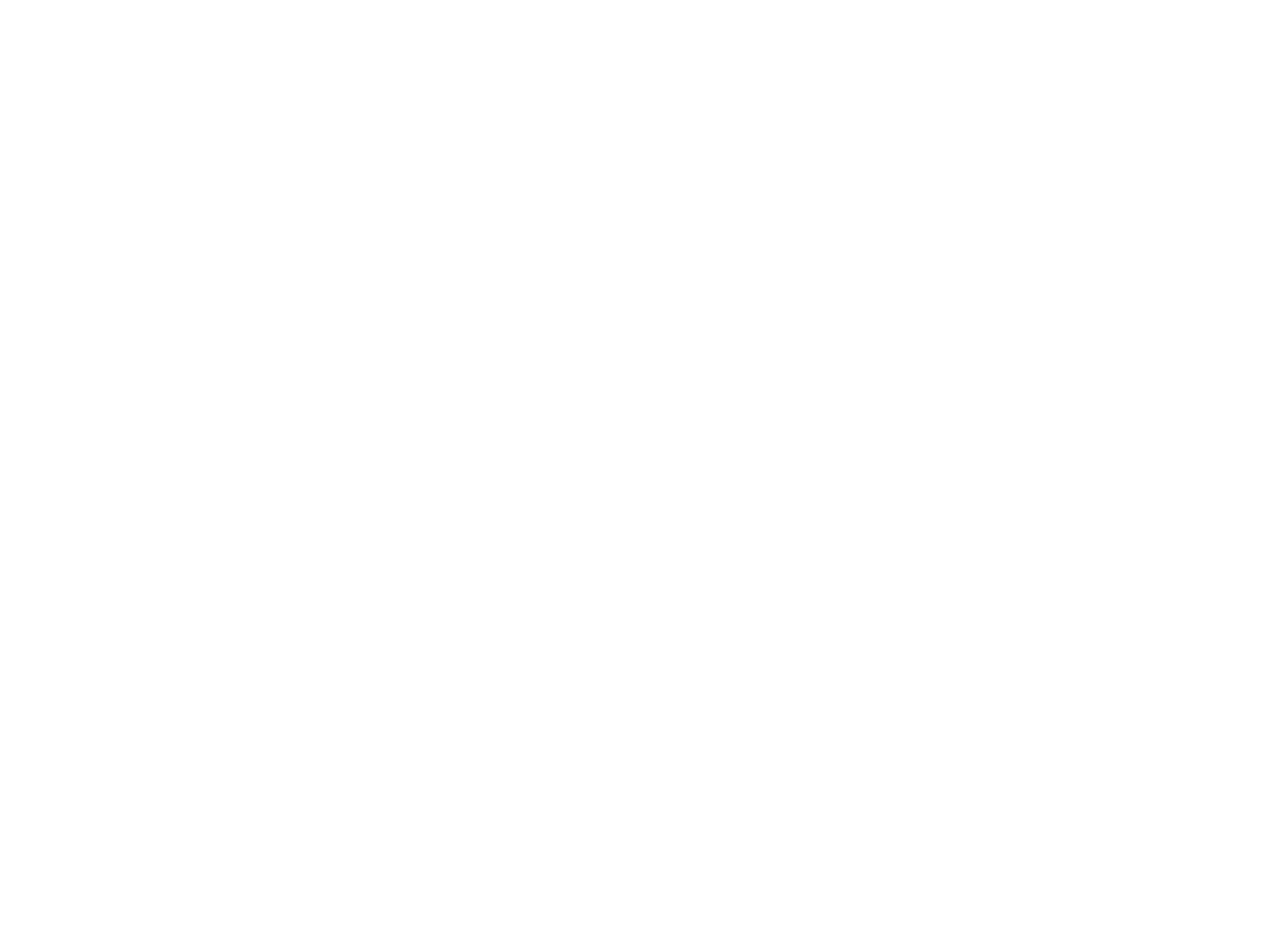
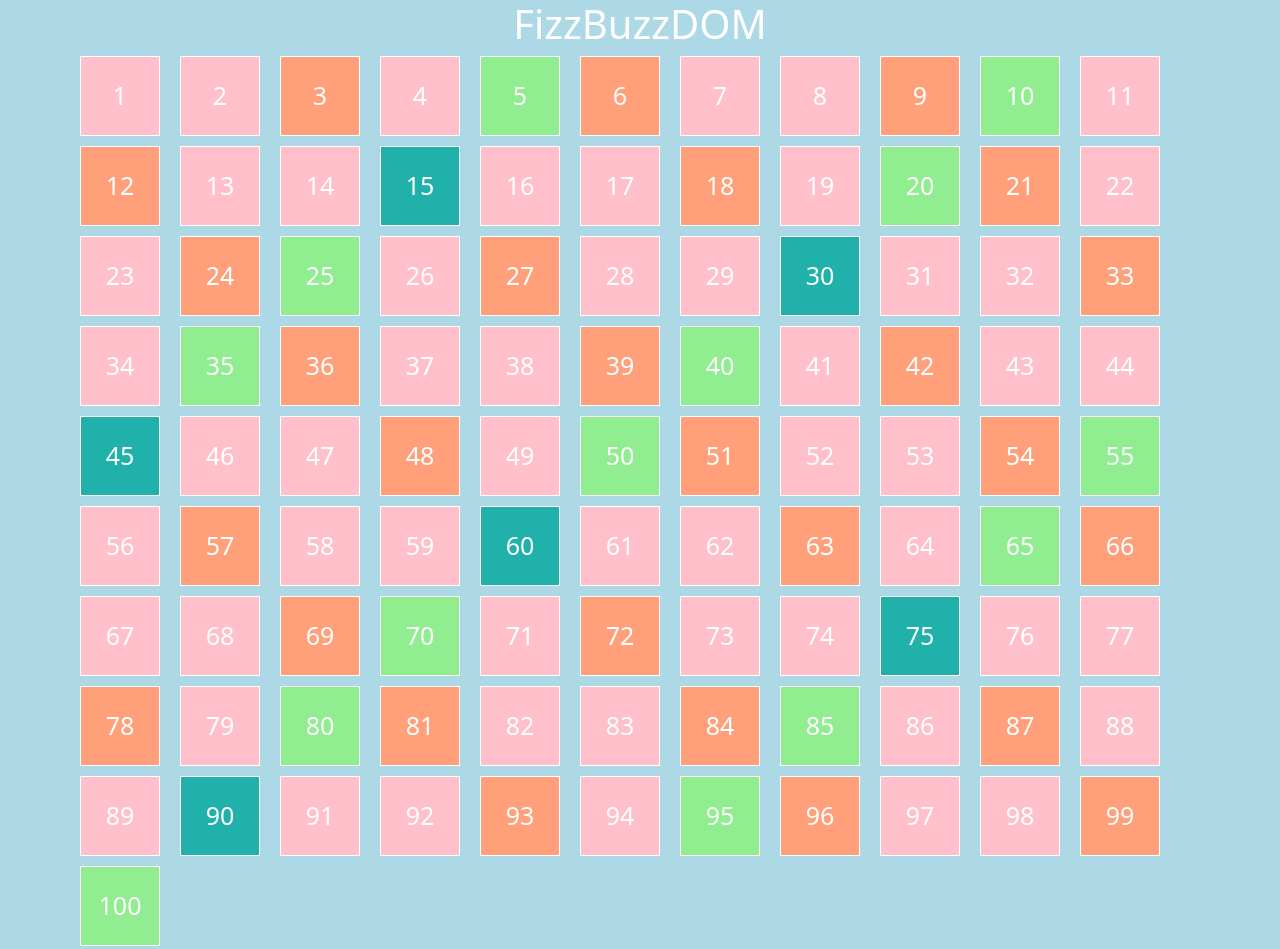
Before and after one commit to GiuliaSardell/js-fizzbuzzdom, a plain HTML site: page index.html in a window 1280 px wide. Before the commit the page ends 800 px from the top, so only its background shows below. Drawn offline with nearby package versions, Linux system fonts and the light colour scheme.

Commit message:
ciclo e condizioni

```diff
--- a/css/style.css
+++ b/css/style.css
@@ -0,0 +1,33 @@
+body{
+  background-color: lightblue!important;
+}
+
+.container>h1{
+  color: white;
+  text-align: center;
+}
+
+.box{
+  height: 80px;
+  width: 80px !important;
+  background-color: pink;
+  border: 1px solid white;
+  color: white;
+  font-size: 25px;
+  margin: 10px;
+  display: flex;
+  align-items: center;
+  justify-content: center;
+}
+
+.per3{
+  background-color: lightsalmon;
+}
+
+.per5{
+  background-color: lightgreen;
+}
+
+.both{
+  background-color: lightseagreen;
+}
--- a/index.html
+++ b/index.html
@@ -5,9 +5,22 @@
   <meta http-equiv="X-UA-Compatible" content="IE=edge">
   <meta name="viewport" content="width=device-width, initial-scale=1.0">
   <title>FizzBuzzDOM</title>
+
   <link rel="stylesheet" href="css/style.css">
+
+  <link href="https://cdn.jsdelivr.net/npm/bootstrap@5.1.3/dist/css/bootstrap.min.css" rel="stylesheet" integrity="sha384-1BmE4kWBq78iYhFldvKuhfTAU6auU8tT94WrHftjDbrCEXSU1oBoqyl2QvZ6jIW3" crossorigin="anonymous">
 </head>
 <body>
+
+  <div class="container">
+    <h1>FizzBuzzDOM</h1>
+    <div class="row">
+
+      <!-- <div class="box">1</div> -->
+
+    </div>
+  </div>
+
 
   <script src="js/script.js"></script>
 
--- a/js/script.js
+++ b/js/script.js
@@ -0,0 +1,34 @@
+/*
+1- definisco l'elemento row con una costante
+2- creo il ciclo i<100
+3-creo l'incremento
+4- creo l'elemento box dentro a row
+5-scrivo i dentro a box (senza lo zero)
+6- creo un if per i multipli di 3 e aggiungo la classe .per3
+7- creo un if per i multipli di 5 e aggiungo la classe .per5
+8-creo un if per i multipli di entrembi e ci aggiungo la classe .both
+*/
+
+const row = document.querySelector('.row');
+
+for (let i = 1; i<=100; i++){
+  const box = document.createElement('div');
+  box.className = 'box';
+  box.innerHTML = i;
+  row.append(box);
+  console.log(box);
+
+
+if (!(i % 3) && (i % 5)) {
+  box.classList.add('per3');
+}
+
+if (!(i % 5) && (i % 3)){
+  box.classList.add('per5');
+}
+
+if (!(i % 3) && !(i % 5)){
+  box.classList.add('both');
+}
+
+}
```
